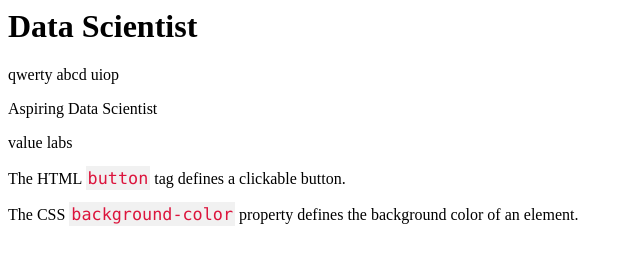
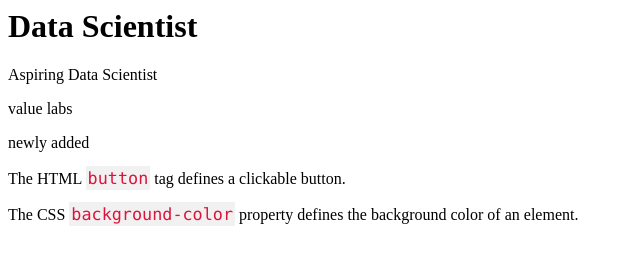
Before and after one commit to karthik-projecthub/my-portfolio, a plain HTML site: page about.html in a window 1280 px wide. Shown: the whole page, without its empty margins (0-640 px from the left). Drawn offline with Linux system fonts and the light colour scheme.

Commit message:
abc folder

```diff
--- a/about.html
+++ b/about.html
@@ -12,9 +12,9 @@ code {
 </head>
 <body>
 <h1>Data Scientist</h1>
-<p>qwerty abcd uiop</p>
 <p>Aspiring Data Scientist</p>
 <p>value labs</p>
+<p>newly added</p>
 <p>The HTML <code>button</code> tag defines a clickable button.</p>
 <p>The CSS <code>background-color</code> property defines the background color of an element.</p>
 </body>
```
Also changed, not shown: abc/random.txt (added), 1 other file.
